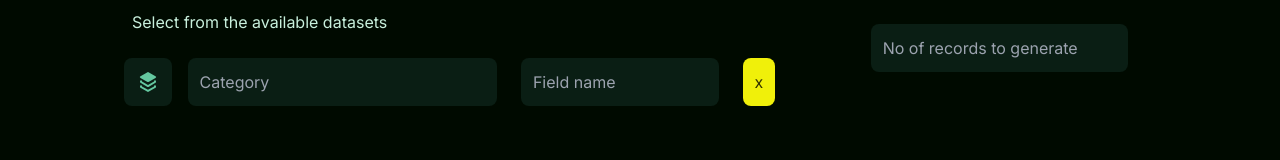
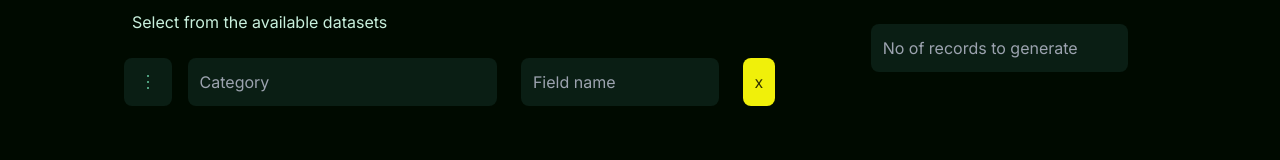
Before and after one commit to suriyaprakhash/mockmanga, a Next.js app: page / in a window 1280 px wide. Both pictures are taken after a click on the button "Get Started". Shown: the part 352-512 px from the top of the page. Built offline with nearby package versions, Linux system fonts and the light colour scheme.

Commit message:
updated icon for drag and drop

```diff
--- a/src/app/components/category.tsx
+++ b/src/app/components/category.tsx
@@ -38,7 +38,7 @@
     const style = {
         transform: CSS.Transform.toString(transform),
         transition
-      };
+    };
 
     const availableCategoriesDropdowns: DropdownItem[] = availableCategories.map((availableCategory: Category) => ({
         displayName: availableCategory.name,
@@ -78,10 +78,14 @@
                     <button className="p-3 border-1 bg-dropdown-bg text-dropdown-text rounded-lg hover:bg-button-danger-bg-hover sm:hover:scale-125 transition-all"
                         onClick={() => removeCurrentCategory()}
                         disabled={selectedCategories.length == 0}>
-                        <svg className="w-6 h-6 text-gray-800 dark:text-white" aria-hidden="true" xmlns="http://www.w3.org/2000/svg" width="24" height="24" fill="currentColor" viewBox="0 0 24 24">
+                        {/* <svg className="w-6 h-6 text-gray-800 dark:text-white" aria-hidden="true" xmlns="http://www.w3.org/2000/svg" width="24" height="24" fill="currentColor" viewBox="0 0 24 24">
                             <path fillRule="evenodd" d="M5.005 10.19a1 1 0 0 1 1 1v.233l5.998 3.464L18 11.423v-.232a1 1 0 1 1 2 0V12a1 1 0 0 1-.5.866l-6.997 4.042a1 1 0 0 1-1 0l-6.998-4.042a1 1 0 0 1-.5-.866v-.81a1 1 0 0 1 1-1ZM5 15.15a1 1 0 0 1 1 1v.232l5.997 3.464 5.998-3.464v-.232a1 1 0 1 1 2 0v.81a1 1 0 0 1-.5.865l-6.998 4.042a1 1 0 0 1-1 0L4.5 17.824a1 1 0 0 1-.5-.866v-.81a1 1 0 0 1 1-1Z" clipRule="evenodd" />
                             <path d="M12.503 2.134a1 1 0 0 0-1 0L4.501 6.17A1 1 0 0 0 4.5 7.902l7.002 4.047a1 1 0 0 0 1 0l6.998-4.04a1 1 0 0 0 0-1.732l-6.997-4.042Z" />
+                        </svg> */}
+                        <svg className="w-6 h-6 text-gray-800 dark:text-white" aria-hidden="true" xmlns="http://www.w3.org/2000/svg" width="24" height="24" fill="none" viewBox="0 0 24 24">
+                            <path stroke="currentColor" stroke-linecap="round" stroke-width="2" d="M12 6h.01M12 12h.01M12 18h.01" />
                         </svg>
+
                     </button>
 
                 </div>
```
